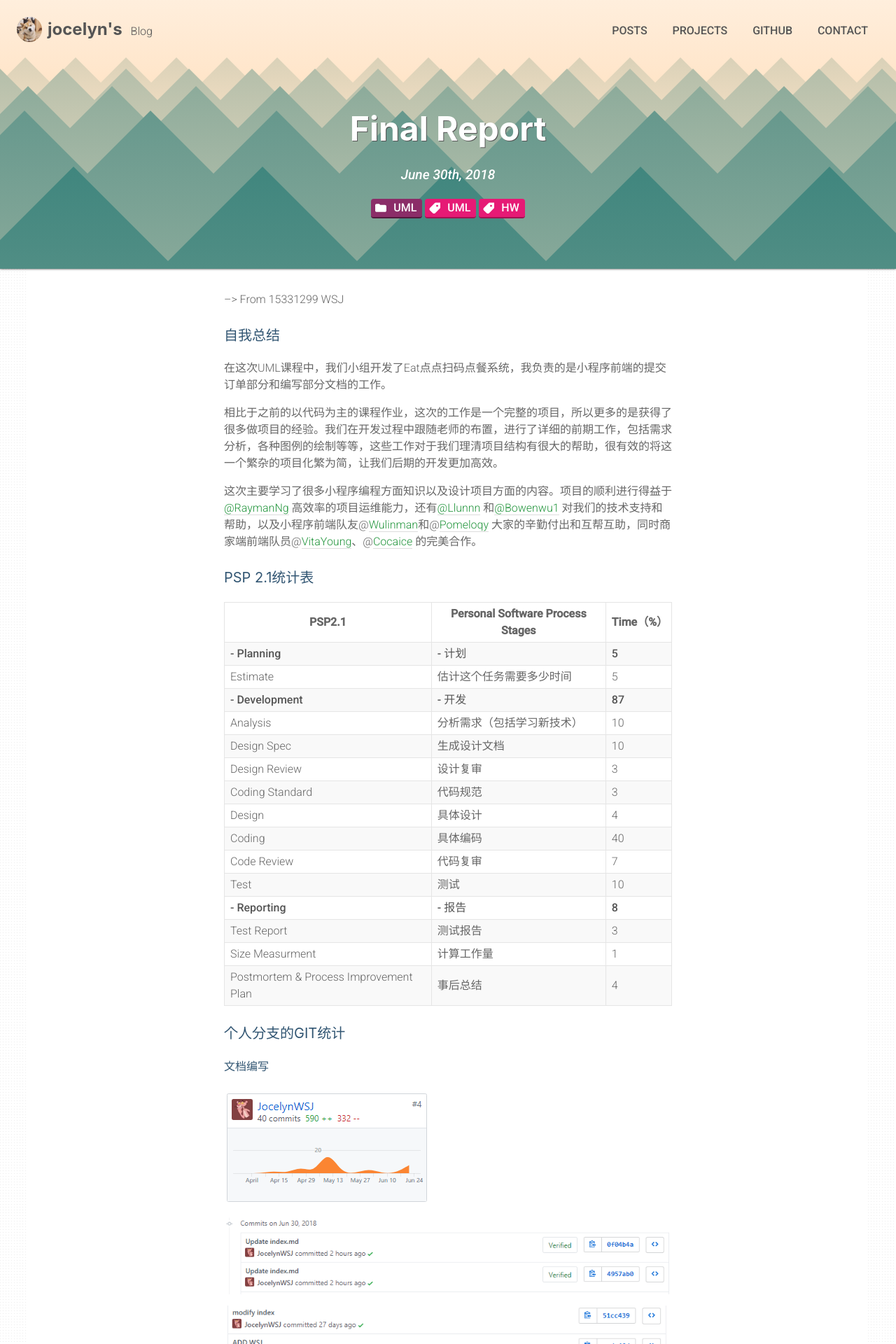
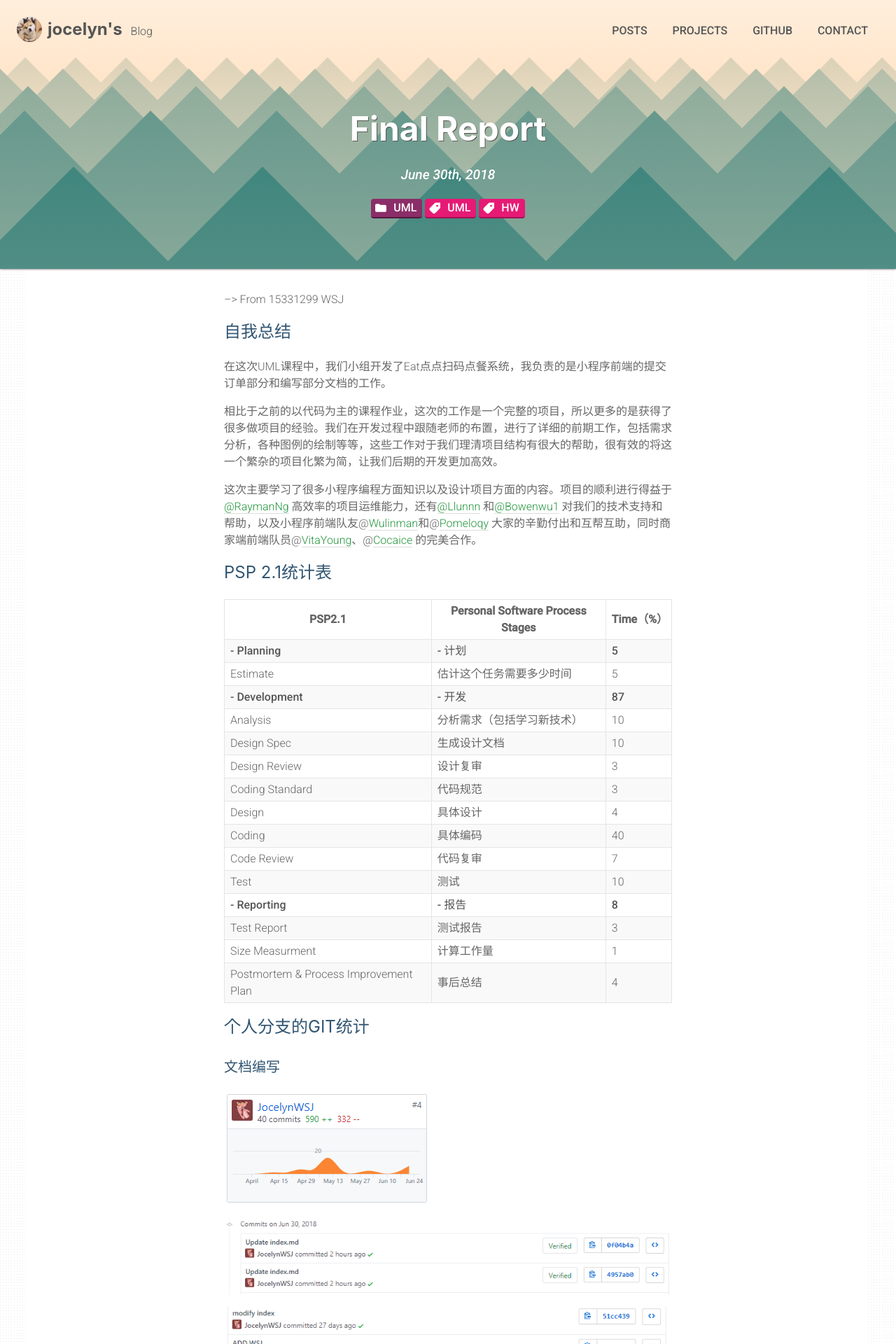
Before and after one commit to JocelynWSJ/JocelynWSJ.github.io, a Jekyll site: the page built from _posts/2018-6-29-Personal-Report.md, in a window 1280 px wide. Shown: the top 1920 px of the page at 70% size. Built offline with Jekyll 4.4.1, drawn with Linux system fonts in a browser that asks for light colours.

```diff
--- a/_posts/2018-6-29-Personal-Report.md
+++ b/_posts/2018-6-29-Personal-Report.md
@@ -11,7 +11,7 @@ tags: [UML, HW]
 
 --> From 15331299 WSJ
 
-### 自我总结
+## 自我总结
 
 在这次UML课程中，我们小组开发了Eat点点扫码点餐系统，我负责的是小程序前端的提交订单部分和编写部分文档的工作。
 
@@ -19,7 +19,7 @@ tags: [UML, HW]
 
 这次主要学习了很多小程序编程方面知识以及设计项目方面的内容。项目的顺利进行得益于[@RaymanNg](https://github.com/RaymanNg) 高效率的项目运维能力，还有[@Llunnn](https://github.com/Llunnn) 和[@Bowenwu1](https://github.com/bowenwu1) 对我们的技术支持和帮助，以及小程序前端队友@[wulinman](https://github.com/wulinman)和@[pomeloqy](https://github.com/pomeloqy) 大家的辛勤付出和互帮互助，同时商家端前端队员@[VitaYoung](https://github.com/VitaYoung)、@[Cocaice](https://github.com/Cocaice) 的完美合作。
 
-### PSP 2.1统计表
+## PSP 2.1统计表
 
 | PSP2.1                                | Personal Software Process Stages | Time（%） |
 | ------------------------------------- | -------------------------------- | ------- |
@@ -39,9 +39,9 @@ tags: [UML, HW]
 | Size Measurment                       | 计算工作量                            | 1       |
 | Postmortem & Process Improvement Plan | 事后总结                             | 4       |
 
-### 个人分支的GIT统计
+## 个人分支的GIT统计
 
-#### 文档编写
+### 文档编写
 
 ![doc][1]
 
@@ -55,7 +55,7 @@ tags: [UML, HW]
 
 ![doc5][6]
 
-#### 代码编写
+### 代码编写
 
 ![code][7]
 
@@ -69,7 +69,7 @@ tags: [UML, HW]
 
 
 
-### 最有价值的工作清单
+## 最有价值的工作清单
 
 - 学习小程序编程方法及各页面交互
 - 进行前后端对接
@@ -78,7 +78,7 @@ tags: [UML, HW]
 
 
 
-#### 个人的技术类、项目管理类博客清单
+### 个人的技术类、项目管理类博客清单
 
 [学习报告之微信小程序](https://jocelynwsj.github.io/posts/2018-4-14-%E5%AD%A6%E4%B9%A0%E6%8A%A5%E5%91%8A%E4%B9%8B%E5%BE%AE%E4%BF%A1%E5%B0%8F%E7%A8%8B%E5%BA%8F)
 
```
